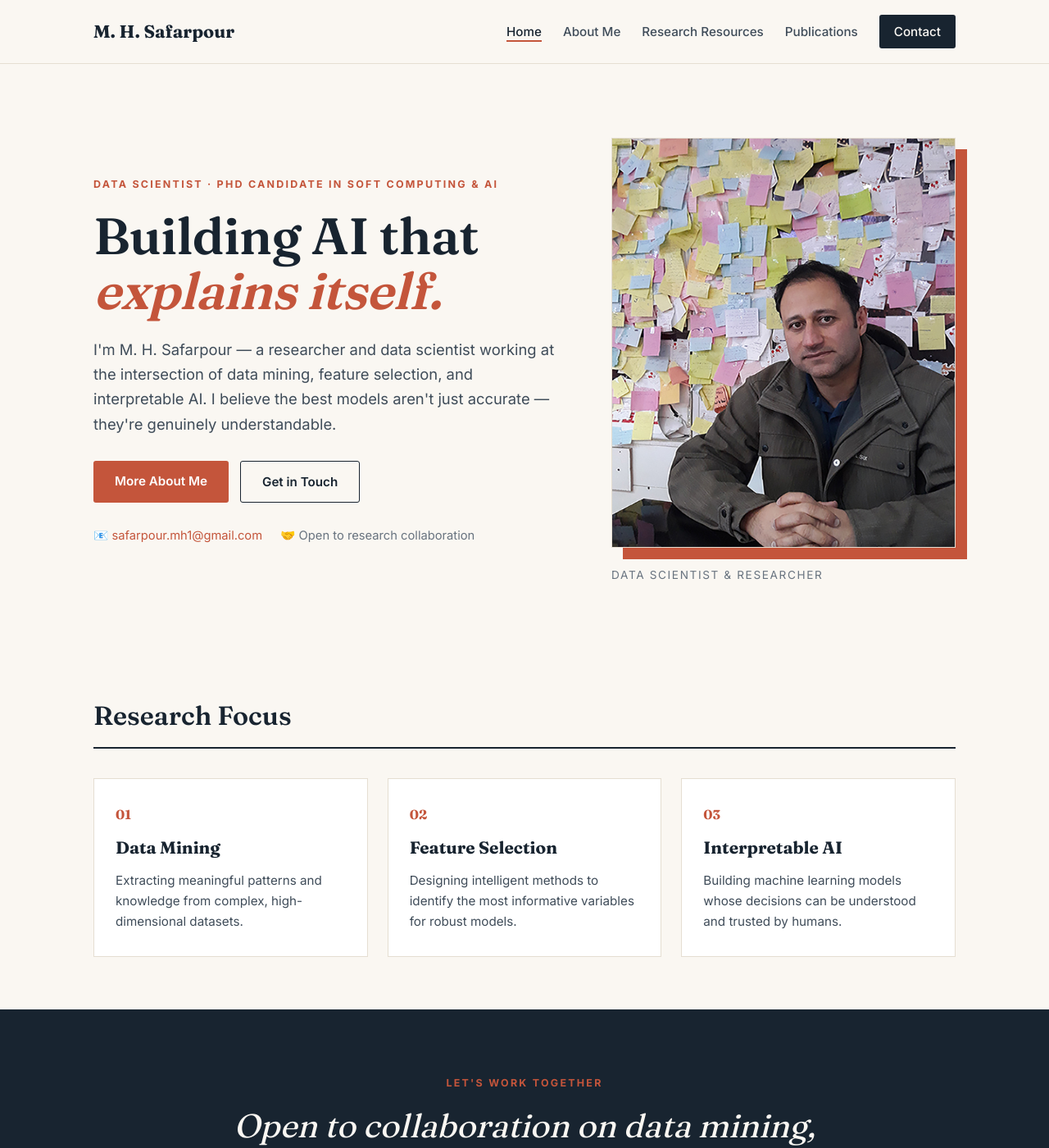
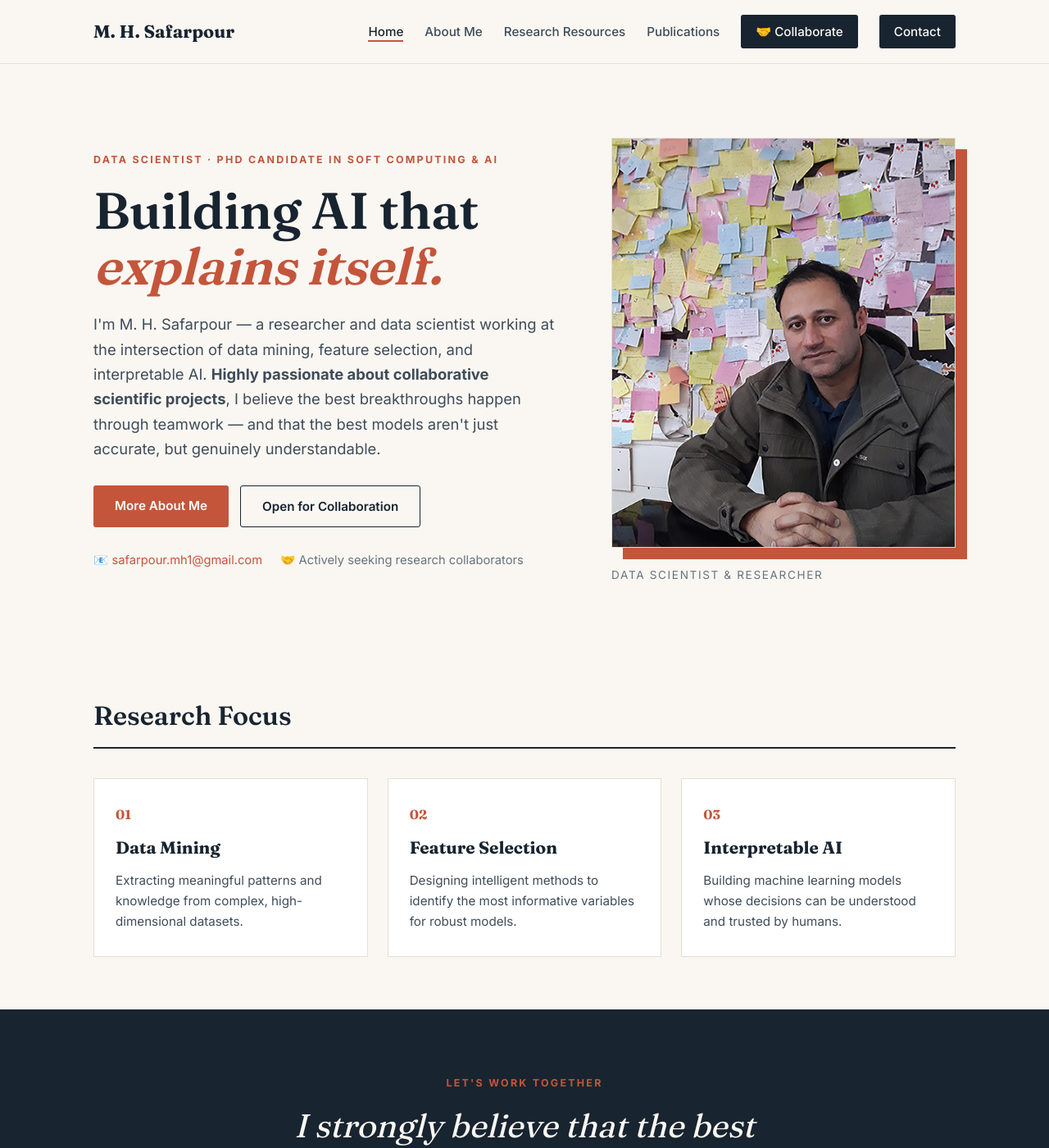
Before and after one commit to safarpour-mh/safarpour-mh.github.io, a Jekyll site: the page index.html, which Jekyll copies as it is, in a window 1280 px wide and 1400 px high. Shown: the whole window at 82% size. Built offline with Jekyll 4.4.1, drawn with Linux system fonts in a browser that asks for light colours; some of the changed text lies outside the part shown.

Commit message:
Update index.html

```diff
--- a/index.html
+++ b/index.html
@@ -22,6 +22,8 @@
       <a href="about.html">About Me</a>
       <a href="research-resources.html">Research Resources</a>
       <a href="publications.html">Publications</a>
+      <!-- ✨ NEW: Collaboration button with distinct color -->
+      <a href="#collaborate" class="btn btn-small btn-collab">🤝 Collaborate</a>
       <a href="contact.html" class="btn btn-small">Contact</a>
     </nav>
   </div>
@@ -33,14 +35,16 @@
     <div>
       <p class="kicker">Data Scientist · PhD Candidate in Soft Computing & AI</p>
       <h1>Building AI that <em>explains itself.</em></h1>
-      <p class="lede">I'm M. H. Safarpour — a researcher and data scientist working at the intersection of data mining, feature selection, and interpretable AI. I believe the best models aren't just accurate — they're genuinely understandable.</p>
+      <!-- ✨ UPDATED: Stronger emphasis on teamwork -->
+      <p class="lede">I'm M. H. Safarpour — a researcher and data scientist working at the intersection of data mining, feature selection, and interpretable AI. <strong>Highly passionate about collaborative scientific projects</strong>, I believe the best breakthroughs happen through teamwork — and that the best models aren't just accurate, but genuinely understandable.</p>
       <div class="hero-cta">
         <a class="btn btn-primary" href="about.html">More About Me</a>
-        <a class="btn btn-ghost" href="contact.html">Get in Touch</a>
+        <!-- ✨ NEW: Secondary CTA to jump straight to collaboration -->
+        <a class="btn btn-ghost" href="#collaborate">Open for Collaboration</a>
       </div>
       <ul class="hero-meta">
         <li>📧 <a href="mailto:safarpour.mh1@gmail.com">safarpour.mh1@gmail.com</a></li>
-        <li>🤝 Open to research collaboration</li>
+        <li>🤝 Actively seeking research collaborators</li>
       </ul>
     </div>
     <figure class="hero-photo">
@@ -79,14 +83,15 @@
 </section>
 
 <!-- ===== Collaboration CTA ===== -->
-<section class="big-quote">
+<!-- ✨ UPDATED: Added id for smooth scroll + stronger copy -->
+<section class="big-quote" id="collaborate">
   <div class="container">
     <p style="text-transform:uppercase;letter-spacing:.18em;font-size:.78rem;font-weight:700;color:var(--accent);margin-bottom:16px">Let's Work Together</p>
     <blockquote style="font-size:clamp(1.6rem,3.5vw,2.5rem)">
-      Open to collaboration on data mining, feature selection & interpretable AI.
+      I strongly believe that the best scientific breakthroughs happen through teamwork.
     </blockquote>
     <p style="margin-top:20px;color:rgba(255,255,255,.7);max-width:36em;margin-left:auto;margin-right:auto">
-      If you have a research idea, a dataset, or a project in mind, I'd love to hear about it.
+      I am actively looking for passionate researchers and institutions to collaborate on <strong>Data Mining, Feature Selection, and Interpretable AI</strong>. If you have a research idea, a dataset, or a project in mind — let's build something meaningful together.
     </p>
     <div style="margin-top:32px">
       <a href="contact.html" class="btn btn-primary">Get in Touch →</a>
```
